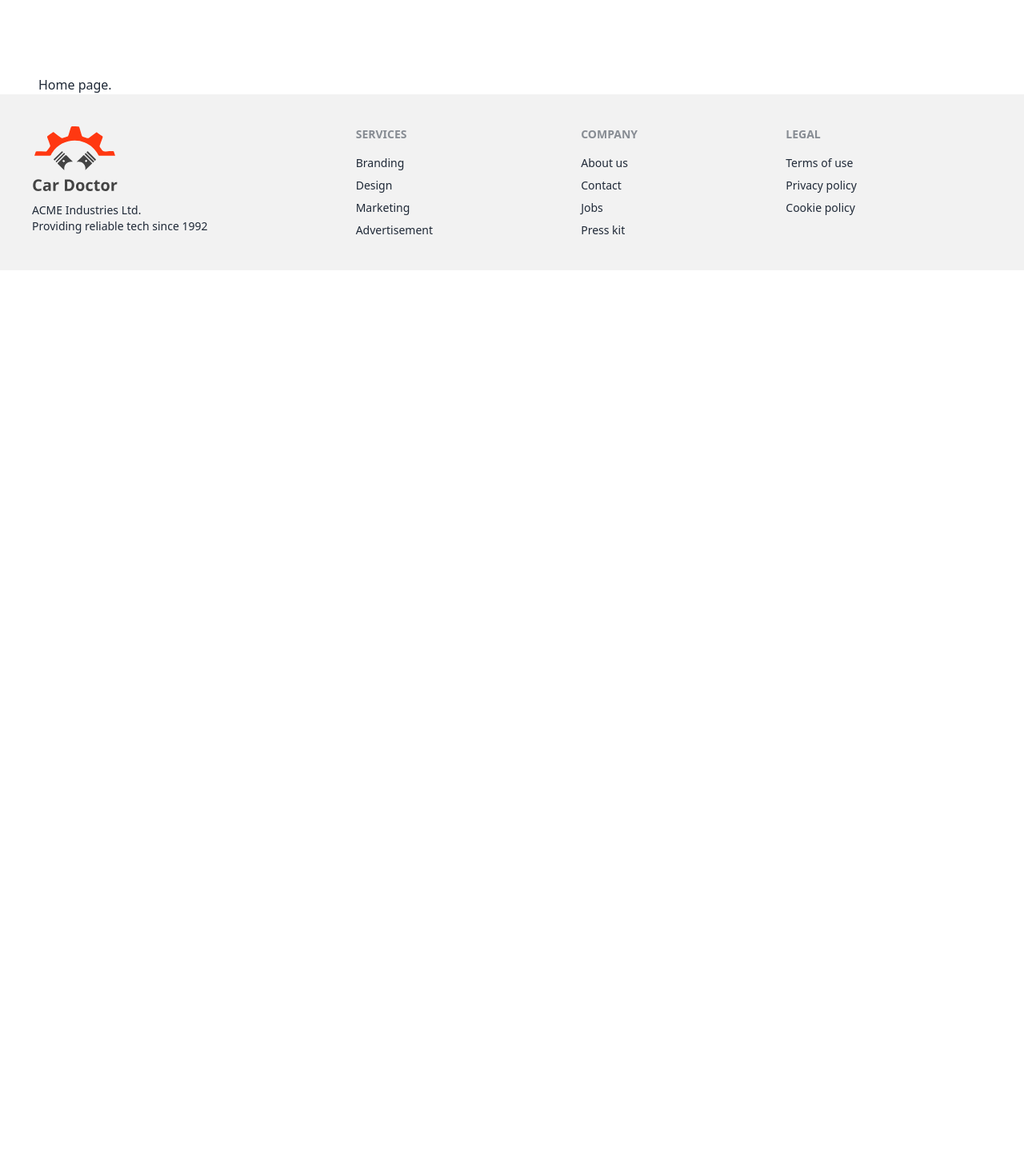
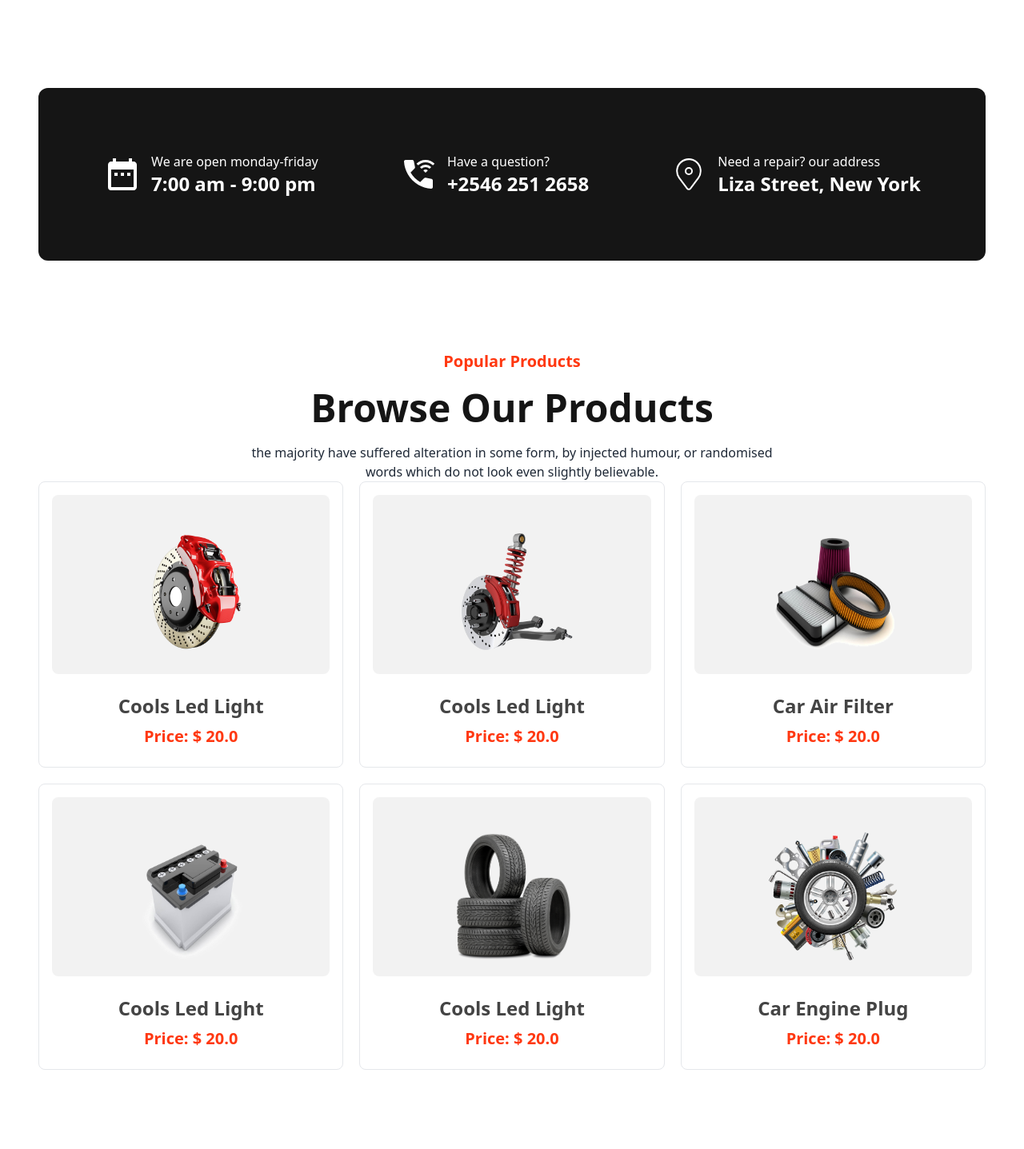
Before and after one commit to najrulislam38/car-doctor, a React (Vite) app: page / in a window 1280 px wide. Shown: the part 2493-3930 px from the top of the page at 80% size. Before the commit the page ends 2831 px from the top, so only its background shows below. Built offline with nearby package versions, Linux system fonts and the light colour scheme; no server answers.

Commit message:
added contact and product section in the home page.

```diff
--- /dev/null
+++ b/src/Pages/Home/ContactUs/ContactUs.jsx
@@ -0,0 +1,33 @@
+import { MdDateRange } from "react-icons/md";
+import { MdWifiCalling3 } from "react-icons/md";
+import { CiLocationOn } from "react-icons/ci";
+
+const ContactUs = () => {
+  return (
+    <div className="w-full bg-[#151515] text-white py-20 flex flex-col md:flex-row gap-5 justify-evenly  items-center  rounded-xl ">
+      <div className=" flex gap-3 items-center">
+        <MdDateRange className="text-5xl" />
+        <div>
+          <p>We are open monday-friday</p>
+          <h3 className="text-2xl font-bold">7:00 am - 9:00 pm</h3>
+        </div>
+      </div>
+      <div className=" flex gap-3 items-center">
+        <MdWifiCalling3 className="text-5xl" />
+        <div>
+          <p>Have a question?</p>
+          <h3 className="text-2xl font-bold">+2546 251 2658</h3>
+        </div>
+      </div>
+      <div className=" flex gap-3 items-center">
+        <CiLocationOn className="text-5xl" />
+        <div>
+          <p>Need a repair? our address</p>
+          <h3 className="text-2xl font-bold">Liza Street, New York</h3>
+        </div>
+      </div>
+    </div>
+  );
+};
+
+export default ContactUs;
--- a/src/Pages/Home/Home/Home.jsx
+++ b/src/Pages/Home/Home/Home.jsx
@@ -1,5 +1,7 @@
 import About from "../About/About";
 import Banner from "../Banner/Banner";
+import ContactUs from "../ContactUs/ContactUs";
+import OurProducts from "../OurProducts/OurProducts";
 import Services from "../Services/Services";
 
 const Home = () => {
@@ -14,7 +16,12 @@ const Home = () => {
       <section>
         <Services></Services>
       </section>
-      <h1>Home page.</h1>
+      <section>
+        <ContactUs></ContactUs>
+      </section>
+      <section>
+        <OurProducts></OurProducts>
+      </section>
     </div>
   );
 };
--- /dev/null
+++ b/src/Pages/Home/OurProducts/OurProducts.jsx
@@ -0,0 +1,94 @@
+import img1 from "../../../assets/images/products/1.png";
+import img2 from "../../../assets/images/products/2.png";
+import img3 from "../../../assets/images/products/3.png";
+import img4 from "../../../assets/images/products/4.png";
+import img5 from "../../../assets/images/products/5.png";
+import img6 from "../../../assets/images/products/6.png";
+
+const OurProducts = () => {
+  return (
+    <div className="my-28">
+      <div className="text-center space-y-5">
+        <h3 className="text-[#FF3811] font-bold text-xl">Popular Products</h3>
+        <h2 className="text-[#151515] text-5xl font-bold">
+          Browse Our Products
+        </h2>
+        <p className="max-w-2xl mx-auto">
+          the majority have suffered alteration in some form, by injected
+          humour, or randomised words which do not look even slightly
+          believable.
+        </p>
+      </div>
+      <div className="grid grid-cols-1 md:grid-cols-2 lg:grid-cols-3 gap-5">
+        <div className="w-full border  rounded-lg p-4 text-center">
+          <figure className="h-56 px-6 pt-6 bg-base-200 rounded-lg flex justify-center items-center">
+            <img src={img1} alt="photo" className="w-40 h-40" />
+          </figure>
+          <div className="pt-6">
+            <h2 className="text-[#444] font-bold text-2xl">Cools Led Light</h2>
+            <div className="py-2 text-[#FF3811] font-semibold text-xl">
+              <p>Price: $ 20.0</p>
+            </div>
+          </div>
+        </div>
+        <div className="w-full border  rounded-lg p-4 text-center">
+          <figure className="h-56 px-6 pt-6 bg-base-200 rounded-lg flex justify-center items-center">
+            <img src={img2} alt="photo" className="w-40 h-40" />
+          </figure>
+          <div className="pt-6">
+            <h2 className="text-[#444] font-bold text-2xl">Cools Led Light</h2>
+            <div className="py-2 text-[#FF3811] font-semibold text-xl">
+              <p>Price: $ 20.0</p>
+            </div>
+          </div>
+        </div>
+        <div className="w-full border  rounded-lg p-4 text-center">
+          <figure className="h-56 px-6 pt-6 bg-base-200 rounded-lg flex justify-center items-center">
+            <img src={img3} alt="photo" className="w-40 h-40" />
+          </figure>
+          <div className="pt-6">
+            <h2 className="text-[#444] font-bold text-2xl">Car Air Filter</h2>
+            <div className="py-2 text-[#FF3811] font-semibold text-xl">
+              <p>Price: $ 20.0</p>
+            </div>
+          </div>
+        </div>
+        <div className="w-full border  rounded-lg p-4 text-center">
+          <figure className="h-56 px-6 pt-6 bg-base-200 rounded-lg flex justify-center items-center">
+            <img src={img4} alt="photo" className="w-40 h-40" />
+          </figure>
+          <div className="pt-6">
+            <h2 className="text-[#444] font-bold text-2xl">Cools Led Light</h2>
+            <div className="py-2 text-[#FF3811] font-semibold text-xl">
+              <p>Price: $ 20.0</p>
+            </div>
+          </div>
+        </div>
+        <div className="w-full border  rounded-lg p-4 text-center">
+          <figure className="h-56 px-6 pt-6 bg-base-200 rounded-lg flex justify-center items-center">
+            <img src={img5} alt="photo" className="w-40 h-40" />
+          </figure>
+          <div className="pt-6">
+            <h2 className="text-[#444] font-bold text-2xl">Cools Led Light</h2>
+            <div className="py-2 text-[#FF3811] font-semibold text-xl">
+              <p>Price: $ 20.0</p>
+            </div>
+          </div>
+        </div>
+        <div className="w-full border  rounded-lg p-4 text-center">
+          <figure className="h-56 px-6 pt-6 bg-base-200 rounded-lg flex justify-center items-center">
+            <img src={img6} alt="photo" className=" w-40 h-40 " />
+          </figure>
+          <div className="pt-6">
+            <h2 className="text-[#444] font-bold text-2xl">Car Engine Plug</h2>
+            <div className="py-2 text-[#FF3811] font-semibold text-xl">
+              <p>Price: $ 20.0</p>
+            </div>
+          </div>
+        </div>
+      </div>
+    </div>
+  );
+};
+
+export default OurProducts;
--- a/src/Pages/Home/Services/Services.jsx
+++ b/src/Pages/Home/Services/Services.jsx
@@ -12,7 +12,7 @@ const Services = () => {
   }, []);
   return (
     <div className="mb-28">
-      <div className="text-center space-y-3">
+      <div className="text-center space-y-5">
         <h3 className="text-[#FF3811] font-bold text-xl">Services</h3>
         <h2 className="text-[#151515] text-5xl font-bold">Our Service Area</h2>
         <p className="max-w-2xl mx-auto">
```
